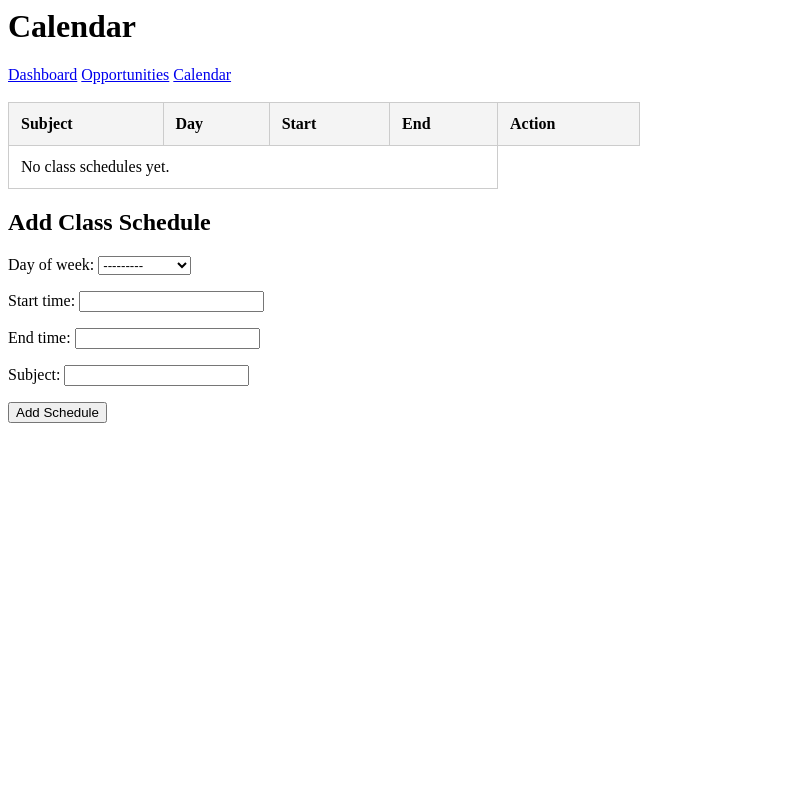
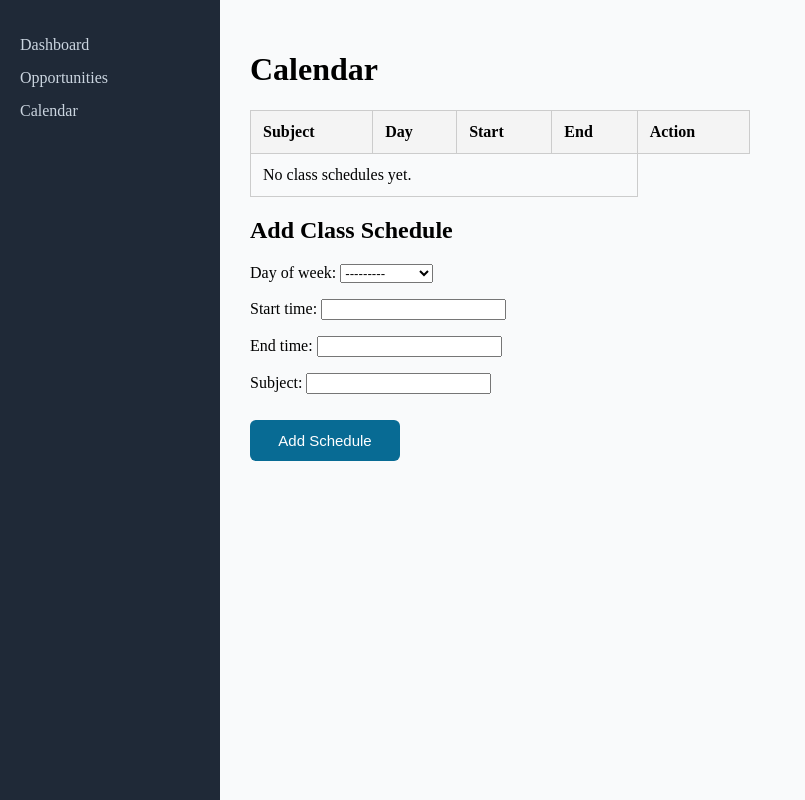
Before and after one commit to lmmtolin/004_itmgt25_project, a Django app: template servicehourstracker/core/templates/core/student_calendar.html in a window 1280 px wide. Shown: the whole page, without its empty margins (0-805 px from the left). Run offline with Django 5.2, Linux system fonts and the light colour scheme; the template is opened without the code that fills it: values that come from a table or form of the project are taken from there, others are empty.

Commit message:
updated calendar

```diff
--- a/servicehourstracker/core/templates/core/student_calendar.html
+++ b/servicehourstracker/core/templates/core/student_calendar.html
@@ -1,9 +1,103 @@
+<style>
+  table {
+    width: 50%;
+    border-collapse: collapse;
+  }
+
+  th,
+  td {
+    padding: 12px; /* 👈 Increase this value for more space */
+    border: 1px solid #ccc; /* Optional: adds borders */
+    text-align: left;
+  }
+
+  th {
+    background-color: #f4f4f4;
+  }
+
+    body {
+  margin: 0;
+  font-family: Karla;
+  display: flex;
+}
+
+/* Sidebar styling */
+.sidebar {
+  width: 220px;
+  height: 100vh;
+  background-color: #1f2937;
+  color: #fff;
+  padding: 20px;
+  box-sizing: border-box;
+  position: fixed;
+}
+
+.sidebar h2 {
+  margin-top: 0;
+  font-size: 24px;
+  margin-bottom: 20px;
+}
+
+.sidebar ul {
+  list-style-type: none;
+  padding: 0;
+}
+
+.sidebar ul li {
+  margin: 15px 0;
+}
+
+.sidebar ul li a {
+  color: #cbd5e0;
+  text-decoration: none;
+  font-size: 16px;
+  display: block;
+  transition: 0.3s;
+}
+
+.sidebar ul li a:hover {
+  color: #fff;
+}
+
+.main-content {
+  margin-left: 220px;
+  padding: 30px;
+  flex-grow: 1;
+  background-color: #f9fafb;
+  height: 100vh;
+  box-sizing: border-box;
+  overflow-y: scroll;
+}
+
+#add-sched {
+        width: 150px;
+        padding: 12px;
+        background-color: #086b94;
+        border: none;
+        border-radius: 6px;
+        color: white;
+        font-size: 15px;
+        cursor: pointer;
+        margin-top: 10px;
+}
+
+#delete{
+  background-color: #891108;
+  color: #ffffff;
+}
+</style>
+
+<div class="sidebar">
+  <ul>
+  <li><a href="/student_dashboard">Dashboard</a></li>
+  <li><a href="/student_opportunities">Opportunities</a></li>
+  <li><a href="/student_calendar">Calendar</a></li>
+  </ul>
+</div>
+
+<body>
+<div class="main-content">
 <h1>Calendar</h1>
-<a href="/student_dashboard">Dashboard</a>
-<a href="/student_opportunities">Opportunities</a>
-<a href="/student_calendar">Calendar</a>
-<br />
-<br />
 <table>
   <tr>
     <th>Subject</th>
@@ -22,7 +116,7 @@
       <form method="post">
         {% csrf_token %}
         <input value="{{schedule.id}}" hidden name="to_delete_schedule_id" />
-        <button type="submit">Delete</button>
+        <button type="submit" id="delete">X</button>
       </form>
     </td>
   </tr>
@@ -35,22 +129,7 @@
 <h2>Add Class Schedule</h2>
 <form method="post">
   {% csrf_token %} {{ form.as_p }}
-  <button type="submit">Add Schedule</button>
+  <button type="submit" id="add-sched">Add Schedule</button>
 </form>
-<style>
-  table {
-    width: 50%;
-    border-collapse: collapse;
-  }
-
-  th,
-  td {
-    padding: 12px; /* 👈 Increase this value for more space */
-    border: 1px solid #ccc; /* Optional: adds borders */
-    text-align: left;
-  }
-
-  th {
-    background-color: #f4f4f4;
-  }
-</style>
+</div>
+</body>
```
